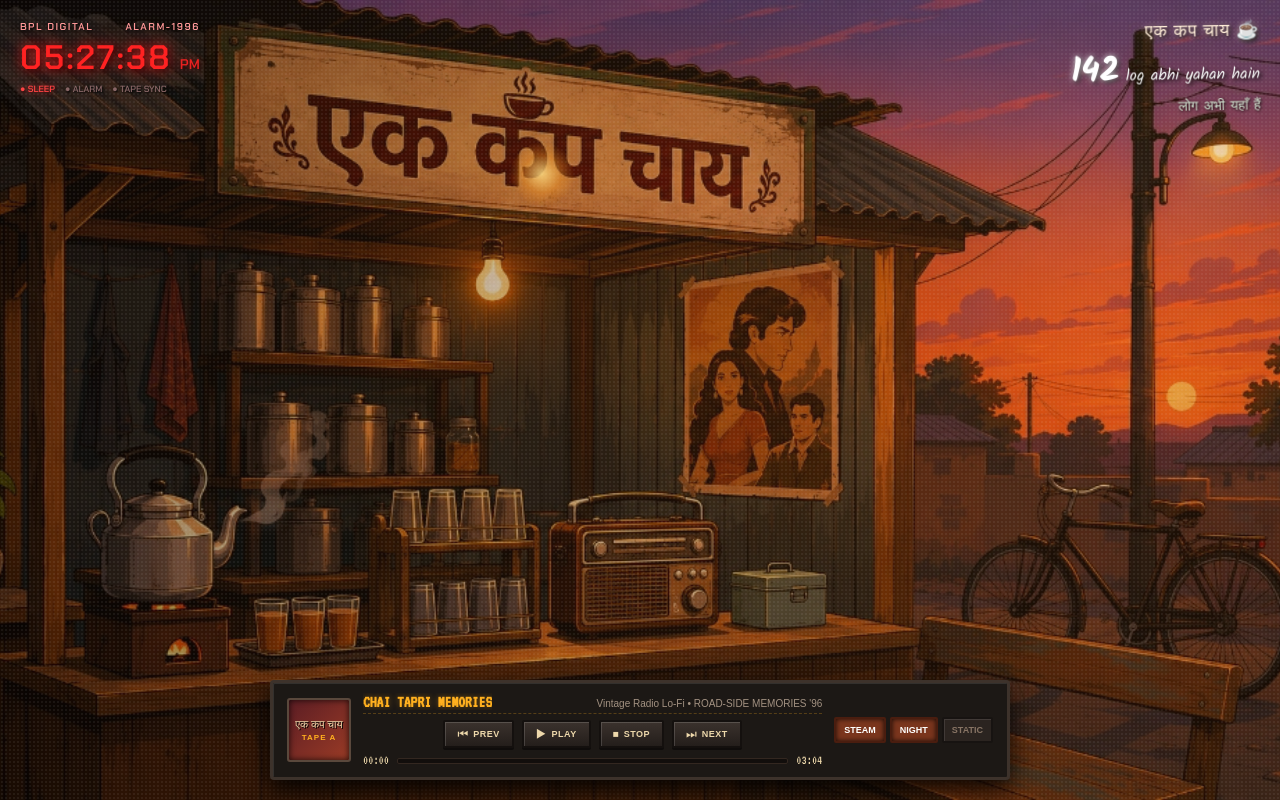
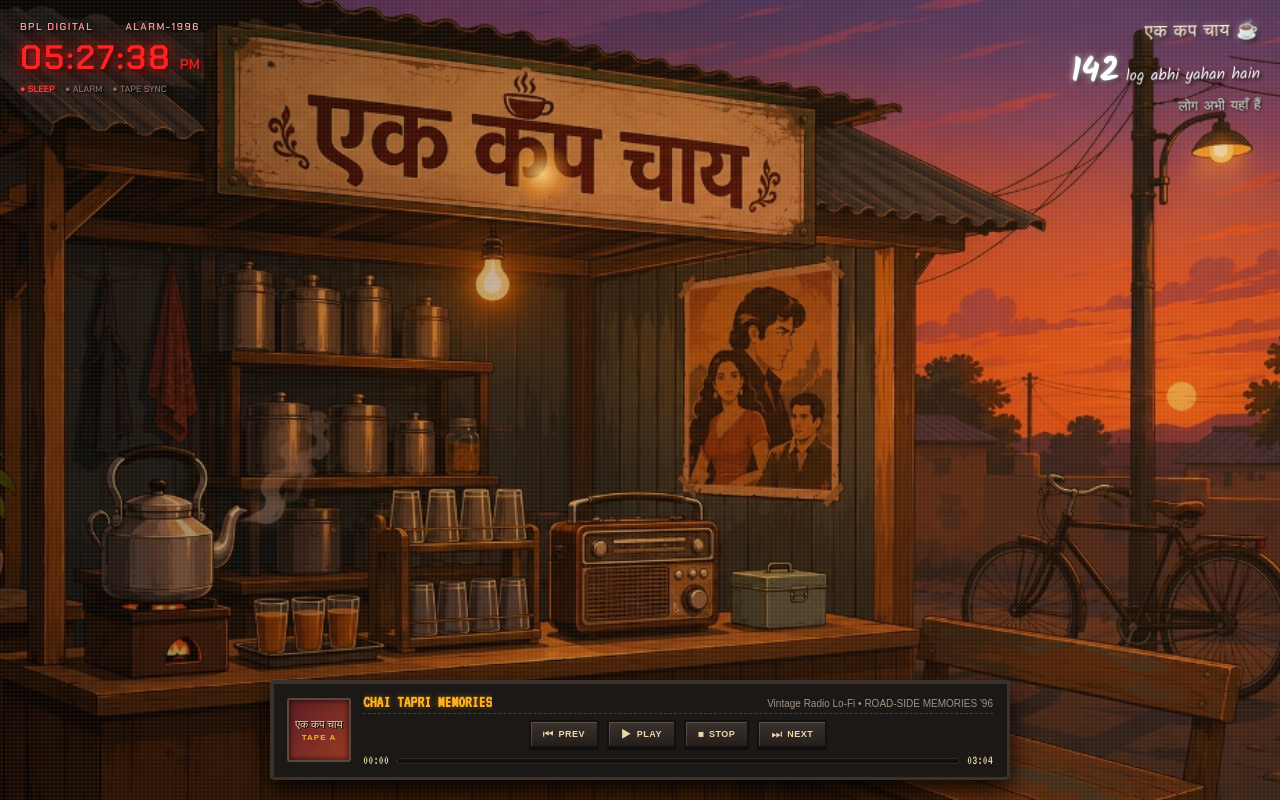
Before and after one commit to Md-Arif-hasnat99/EkCupChai, a React (Vite) app: page / in a window 1280 px wide. Built offline with nearby package versions, Linux system fonts and the light colour scheme; a web font is replaced by a local one.

Commit message:
Remove STEAM, NIGHT, STATIC side switches from RetroPlayerBar as requested

```diff
--- a/src/components/RetroPlayerBar.jsx
+++ b/src/components/RetroPlayerBar.jsx
@@ -38,10 +38,6 @@ export default function RetroPlayerBar({ onTapeStateChange }) {
   const [isPlaying, setIsPlaying] = useState(false);
   const [isPaused, setIsPaused] = useState(false);
   const [currentTime, setCurrentTime] = useState(0);
-
-  const [kettleActive, setKettleActive] = useState(true);
-  const [nightActive, setNightActive] = useState(true);
-  const [staticActive, setStaticActive] = useState(false);
 
   const currentAlbum = ALBUMS[currentAlbumIndex];
   const currentTrack = currentAlbum.tracks[currentTrackIndex];
@@ -212,43 +208,6 @@ export default function RetroPlayerBar({ onTapeStateChange }) {
 
       </div>
 
-      {/* Right Side: Retro Toggle Switches (No Emojis) */}
-      <div className="retro-side-switches">
-        <button
-          className={`retro-switch-btn ${kettleActive ? 'active' : ''}`}
-          onClick={() => {
-            audioEngine.playButtonClick();
-            setKettleActive(!kettleActive);
-            audioEngine.toggleKettle(!kettleActive);
-          }}
-          title="Toggle Steam Sound"
-        >
-          STEAM
-        </button>
-        <button
-          className={`retro-switch-btn ${nightActive ? 'active' : ''}`}
-          onClick={() => {
-            audioEngine.playButtonClick();
-            setNightActive(!nightActive);
-            audioEngine.toggleNight(!nightActive);
-          }}
-          title="Toggle Night Sound"
-        >
-          NIGHT
-        </button>
-        <button
-          className={`retro-switch-btn ${staticActive ? 'active' : ''}`}
-          onClick={() => {
-            audioEngine.playButtonClick();
-            setStaticActive(!staticActive);
-            audioEngine.toggleStatic(!staticActive);
-          }}
-          title="Toggle Static Sound"
-        >
-          STATIC
-        </button>
-      </div>
-
     </div>
   );
 }
```
